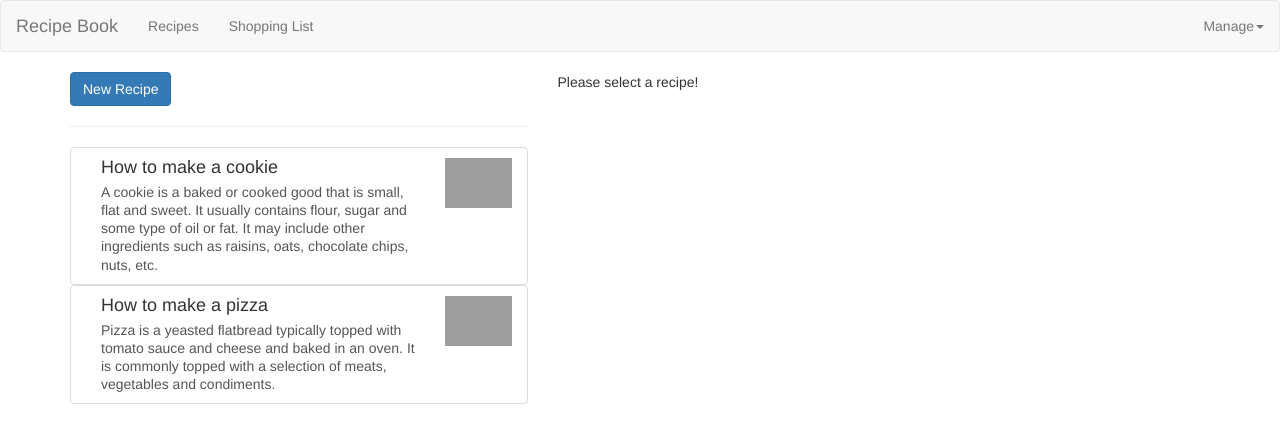
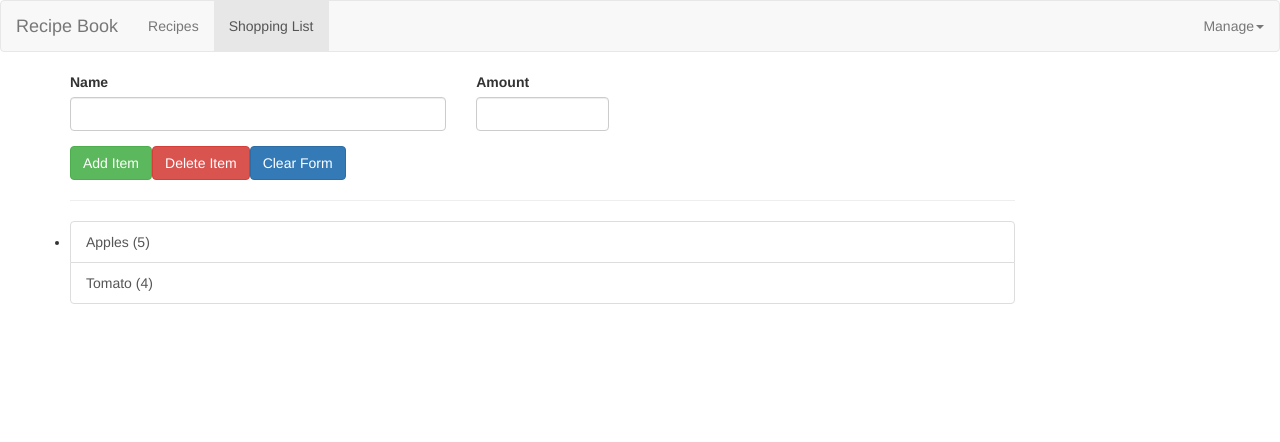
Before and after one commit to manki11/Recipe, an Angular app: page /shopping-list in a window 1280 px wide. Shown: the top 442 px of the page. Built offline with nearby package versions, Linux system fonts and the light colour scheme; grey boxes are pictures that could not be loaded.

Commit message:
feat: routing added

```diff
--- a/src/app/app.component.html
+++ b/src/app/app.component.html
@@ -3,8 +3,7 @@
 <div class="container">
   <div class="row">
     <div class="col-md-12">
-      <app-recipes *ngIf="loadedFeature =='recipe'"></app-recipes>
-      <app-shopping-list *ngIf="loadedFeature=='shopping'"></app-shopping-list>
+      <router-outlet></router-outlet>
     </div>
   </div>
 </div>
--- a/src/app/app.module.ts
+++ b/src/app/app.module.ts
@@ -11,6 +11,7 @@ import { ShoppingListComponent } from './shopping-list/shopping-list.component';
 import { ShoppingEditComponent } from './shopping-list/shopping-edit/shopping-edit.component';
 import {DropDownDirective} from "./shared/dropdown.directive";
 import {ShoppingService} from "./shopping-list/shopping.service";
+import {AppRoutingModule} from "./app-routing.module";
 
 @NgModule({
   declarations: [
@@ -25,7 +26,8 @@ import {ShoppingService} from "./shopping-list/shopping.service";
     DropDownDirective
   ],
   imports: [
-    BrowserModule
+    BrowserModule,
+    AppRoutingModule
   ],
   providers: [ShoppingService],
   bootstrap: [AppComponent]
--- a/src/app/header/header.component.html
+++ b/src/app/header/header.component.html
@@ -1,21 +1,21 @@
 <nav class="navbar navbar-default">
   <div class="container-fluid">
     <div class="navbar-header">
-      <a class="navbar-brand" href="#">Recipe Book</a>
+      <a class="navbar-brand" style="cursor: pointer;">Recipe Book</a>
     </div>
 
     <div class="navbar-default">
       <ul class="nav navbar-nav">
-        <li><a href="#" (click)="onselect('recipe')">Recipes</a></li>
-        <li><a href="#" (click)="onselect('shopping')">Shopping List</a></li>
+        <li routerLinkActive="active"><a routerLink="/recipes">Recipes</a></li>
+        <li routerLinkActive="active"><a routerLink="/shopping-list">Shopping List</a></li>
       </ul>
 
       <ul class="nav navbar-nav navbar-right">
         <li class="dropdown" appDropdown>
-          <a href="#" class="dropdown-toggle" role="button">Manage<span class="caret"></span></a>
+          <a class="dropdown-toggle" role="button">Manage<span class="caret"></span></a>
           <ul class="dropdown-menu">
-            <li><a href="#" >Saving Data</a></li>
-            <li><a href="#">Fetching Data</a></li>
+            <li><a style="cursor:pointer;">Saving Data</a></li>
+            <li><a style="cursor:pointer;">Fetching Data</a></li>
           </ul>
         </li>
       </ul>
--- a/src/app/header/header.component.ts
+++ b/src/app/header/header.component.ts
@@ -7,8 +7,4 @@ import {Component, EventEmitter, Output} from '@angular/core';
 export class HeaderComponent {
   @Output() featureSelected= new EventEmitter<string>();
 
-  onselect (selected: string) {
-    this.featureSelected.emit(selected);
-  }
-
 }
--- a/src/app/recipes/recipe-detail/recipe-detail.component.html
+++ b/src/app/recipes/recipe-detail/recipe-detail.component.html
@@ -16,8 +16,8 @@
       <button type="button" class="btn btn-primary dropdown-toggle">Manage Recipe <span class="caret"></span></button>
       <ul class="dropdown-menu">
         <li><a (click)="addToList()" style="cursor:pointer;">To shopping list</a></li>
-        <li><a>Edit Recipe</a></li>
-        <li><a>Delete Recipe</a></li>
+        <li><a style="cursor:pointer;">Edit Recipe</a></li>
+        <li><a style="cursor:pointer;">Delete Recipe</a></li>
       </ul>
     </div>
   </div>
--- a/src/app/recipes/recipe-list/recipe-item/recipe-item.component.html
+++ b/src/app/recipes/recipe-list/recipe-item/recipe-item.component.html
@@ -1,4 +1,4 @@
-<a href="#" class="list-group-item clearfix" (click)="onSelected()">
+<a style="cursor: pointer" class="list-group-item clearfix" (click)="onSelected()">
   <div class="pull-left col-xs-10">
     <h4 class="list-group-item-heading">{{recipe.name}}</h4>
     <p class="list-group-item-text">{{recipe.description}}</p>
```
Also changed, not shown: src/app/app-routing.module.ts (added, +21 -0 lines).
